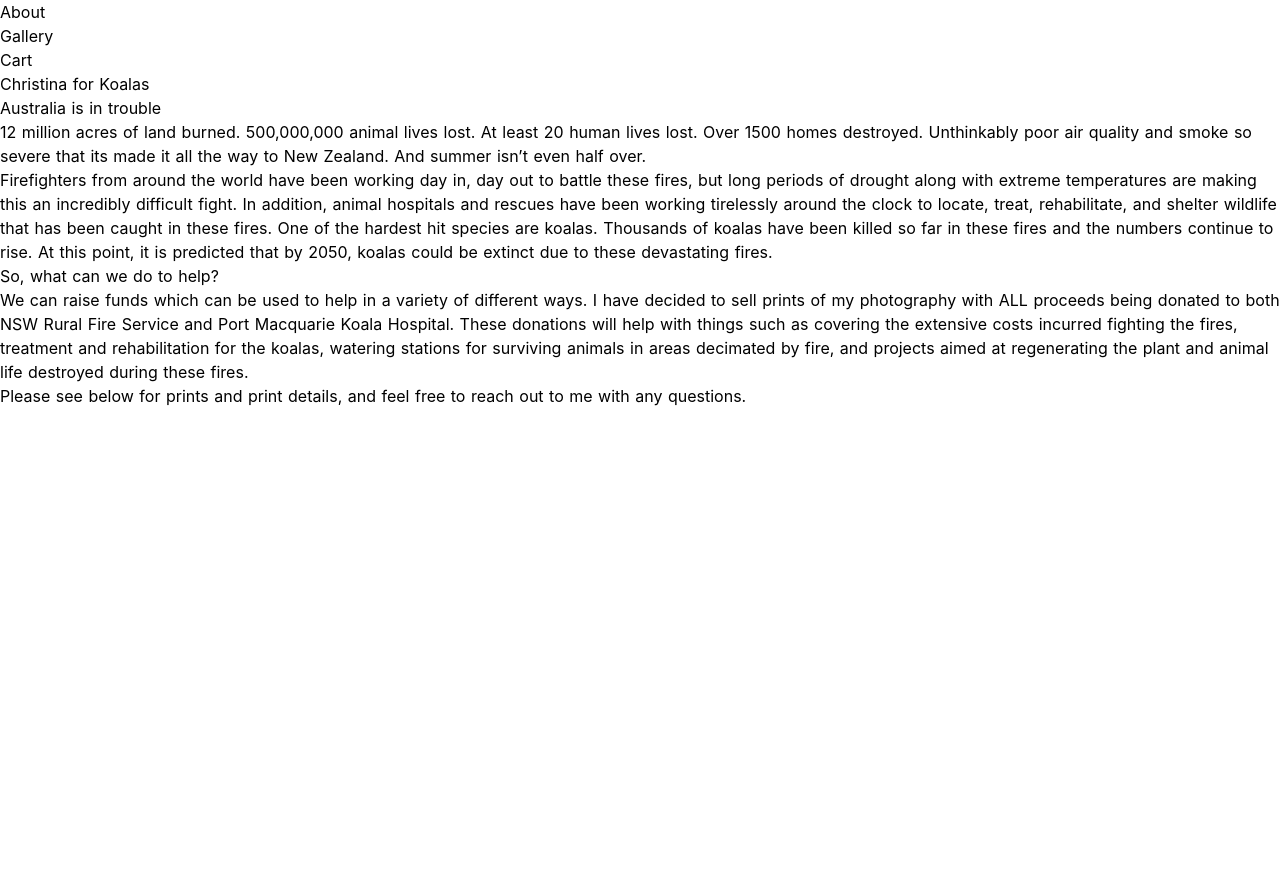
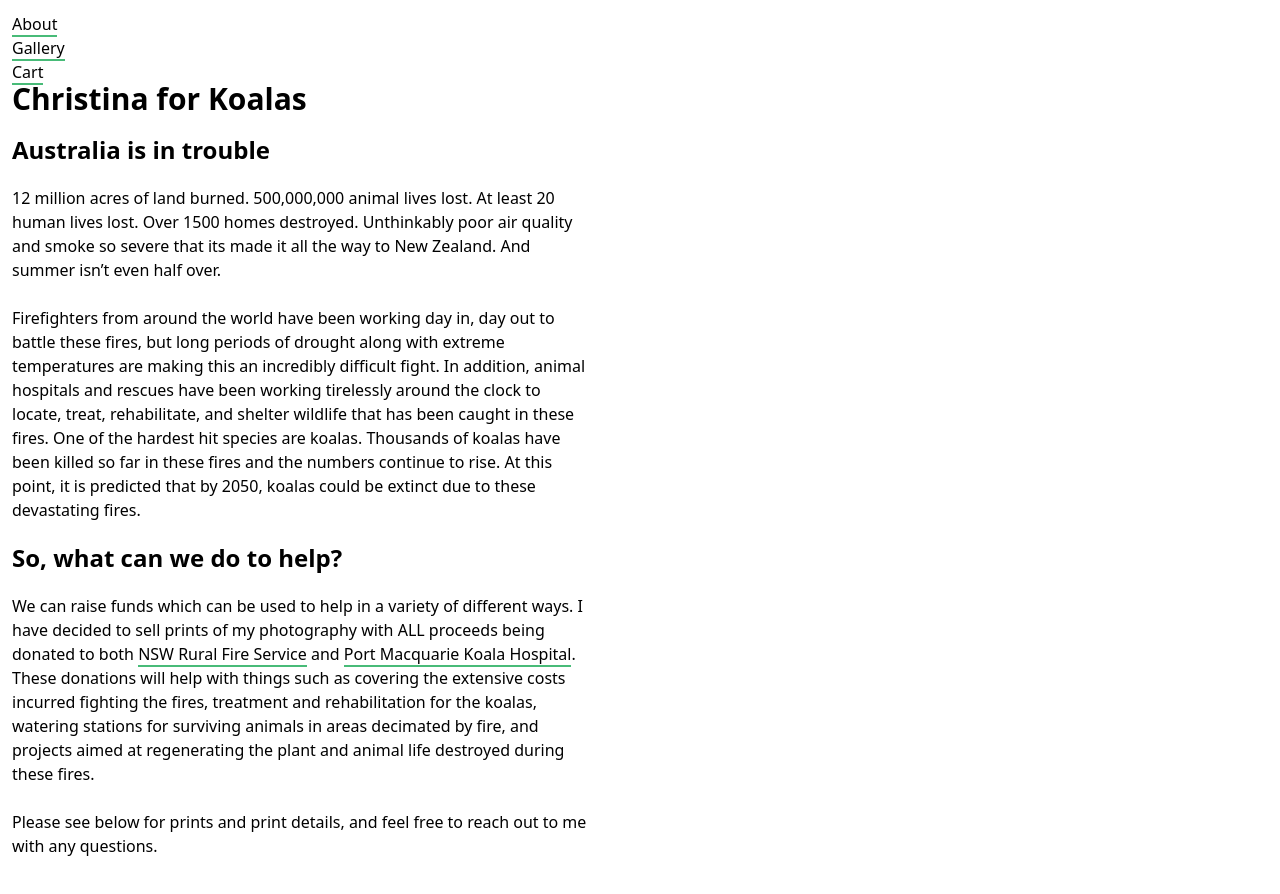
Before and after one commit to svillegascreative/koala-fundraiser, a Nuxt app: page / in a window 1280 px wide. Before the commit the page ends 800 px from the top, so only its background shows below. Built offline with nearby package versions, Linux system fonts and the light colour scheme.

Commit message:
Set base typography styles

```diff
--- a/assets/css/tailwind.css
+++ b/assets/css/tailwind.css
@@ -1,3 +1,67 @@
 @import 'tailwindcss/base';
+
+/* start base styles ----------------- */
+*,
+*:before,
+*:after {
+  box-sizing: border-box;
+  margin: 0;
+}
+
+/* * + * {
+  @apply mt-6;
+} */
+
+/* structure */
+html {
+  @apply font-sans;
+  @apply text-base;
+  @apply antialiased;
+  @apply leading-normal;
+  -ms-text-size-adjust: 100%;
+  -webkit-text-size-adjust: 100%;
+}
+
+body {
+  @apply p-3;
+}
+
+/* typography */
+h1,
+h2,
+h3 {
+  @apply font-semibold;
+  @apply leading-none;
+  @apply mb-6;
+}
+
+h1 {
+  @apply text-3xl;
+}
+
+h2 {
+  @apply text-2xl;
+}
+
+p {
+  @apply max-w-xl;
+  @apply mb-6;
+}
+
+a {
+  @apply border-green-500;
+  @apply border-solid;
+  @apply border-b-2;
+  transition: 0.3s all ease;
+}
+
+a:hover,
+a:focus,
+a:active {
+  @apply bg-green-200;
+  transition: 0.3s all ease;
+}
+/* end base styles ----------------- */
+
 @import 'tailwindcss/components';
 @import 'tailwindcss/utilities';
--- a/layouts/default.vue
+++ b/layouts/default.vue
@@ -17,52 +17,4 @@ export default {
 }
 </script>
 
-<style>
-html {
-  font-family: 'Source Sans Pro', -apple-system, BlinkMacSystemFont, 'Segoe UI',
-    Roboto, 'Helvetica Neue', Arial, sans-serif;
-  font-size: 16px;
-  word-spacing: 1px;
-  -ms-text-size-adjust: 100%;
-  -webkit-text-size-adjust: 100%;
-  -moz-osx-font-smoothing: grayscale;
-  -webkit-font-smoothing: antialiased;
-  box-sizing: border-box;
-}
-
-*,
-*:before,
-*:after {
-  box-sizing: border-box;
-  margin: 0;
-}
-
-.button--green {
-  display: inline-block;
-  border-radius: 4px;
-  border: 1px solid #3b8070;
-  color: #3b8070;
-  text-decoration: none;
-  padding: 10px 30px;
-}
-
-.button--green:hover {
-  color: #fff;
-  background-color: #3b8070;
-}
-
-.button--grey {
-  display: inline-block;
-  border-radius: 4px;
-  border: 1px solid #35495e;
-  color: #35495e;
-  text-decoration: none;
-  padding: 10px 30px;
-  margin-left: 15px;
-}
-
-.button--grey:hover {
-  color: #fff;
-  background-color: #35495e;
-}
-</style>
+<style></style>
```
